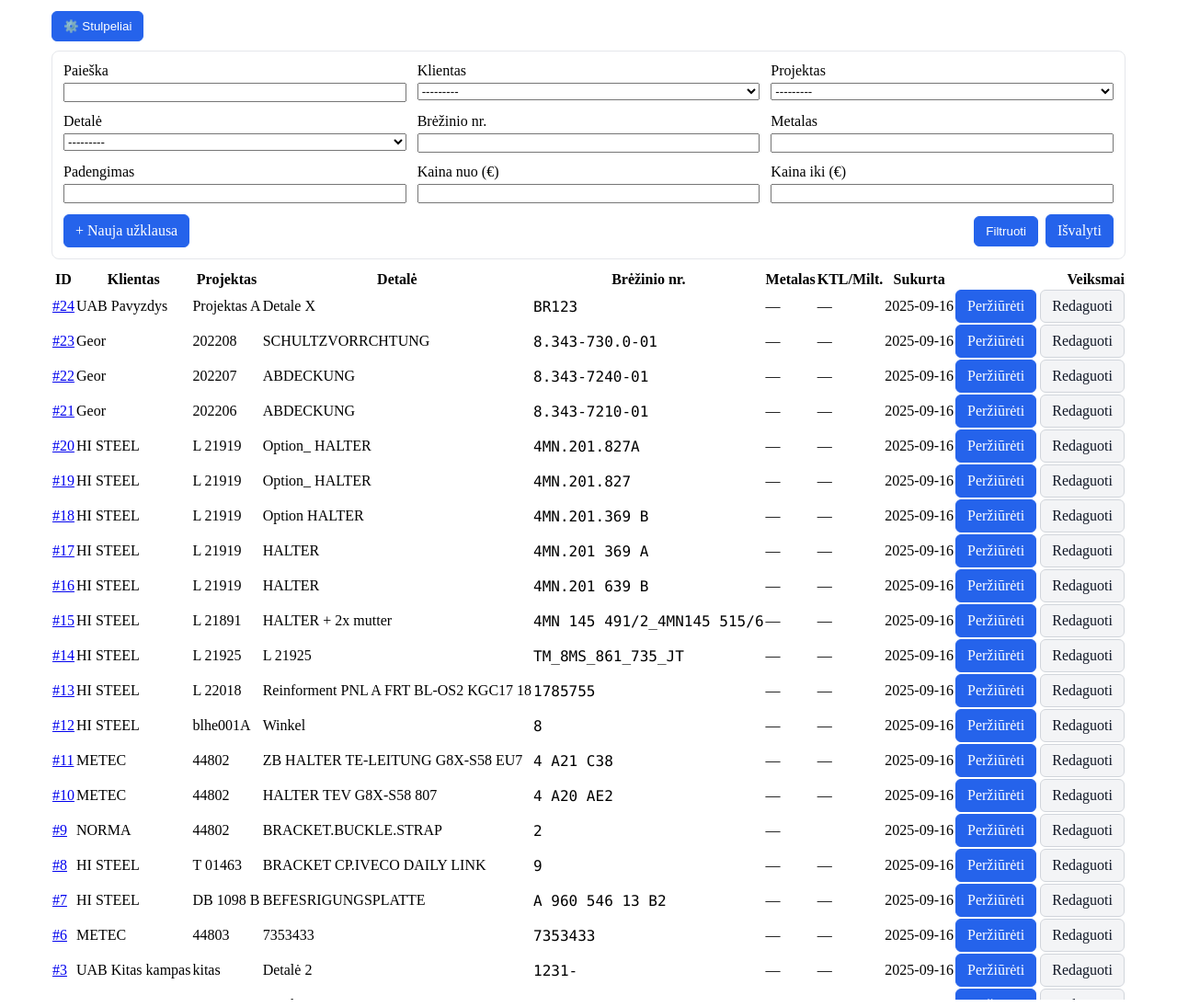
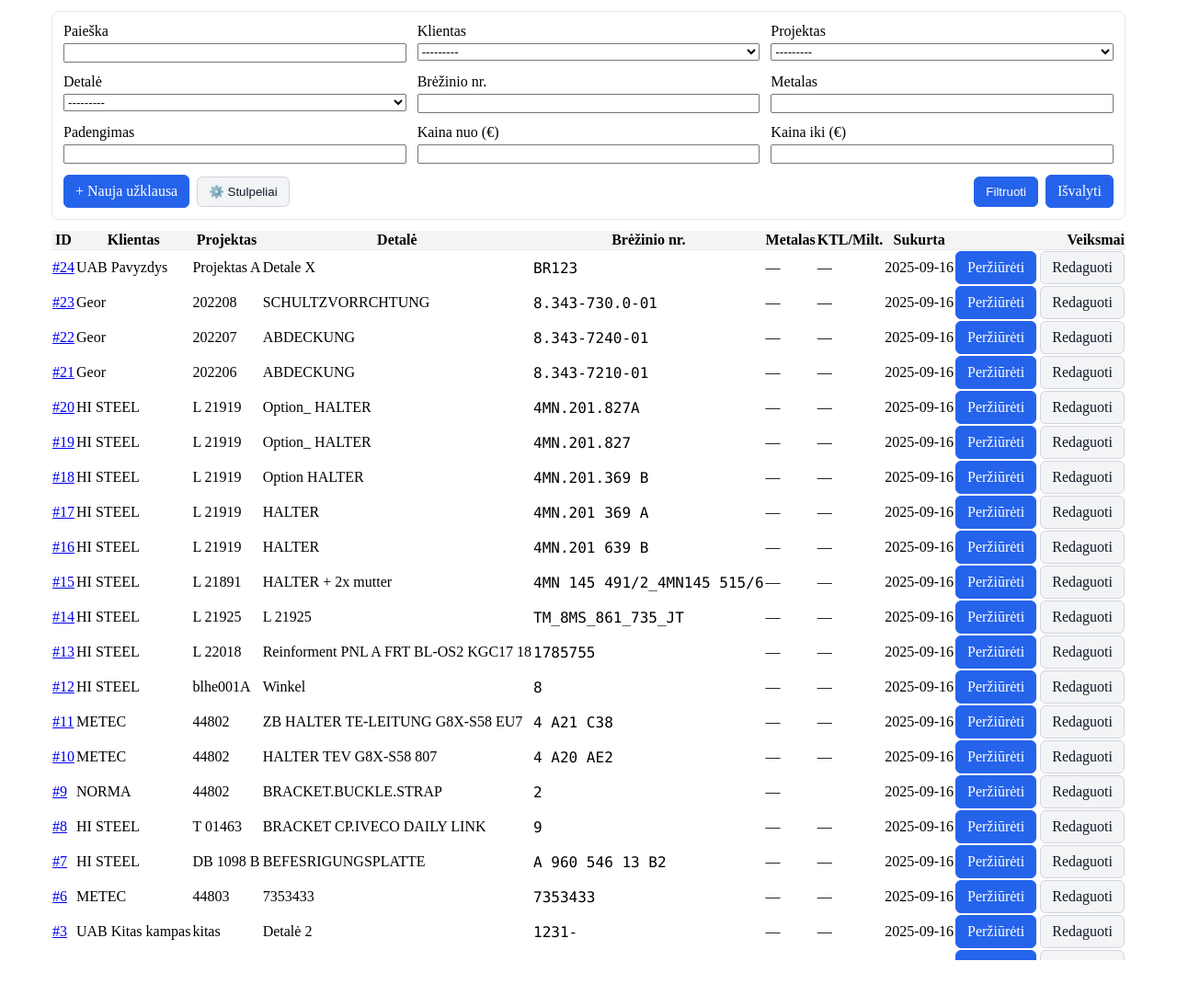
Before and after one commit to raimisbo/Elameta-registras-naujas, a Django app: page /detaliu_registras/uzklausos/ in a window 1280 px wide. Shown: the part 206-1301 px from the top of the page at 92% size. After the commit the page ends 1250 px from the top, so only its background shows below. Run offline with Django 5.2, Linux system fonts and the light colour scheme; data comes from the database, SQL or seed files in the repository.

Commit message:
10-07 Pradinis puslapio stulpeliu pavadinimai nepasislepia skrolinant

```diff
--- a/detaliu_registras/templates/detaliu_registras/perziureti_uzklausas.html
+++ b/detaliu_registras/templates/detaliu_registras/perziureti_uzklausas.html
@@ -1,6 +1,19 @@
+{# templates/detaliu_registras/perziureti_uzklausas.html #}
 {% extends "base.html" %}
 
 {% block title %}Užklausos{% endblock %}
+
+{% block extra_head %}
+<style>
+  .table thead th{
+    position: sticky;
+    top: 0;
+    z-index: 3;
+    background: #f3f4f6;
+    border-bottom: 1px solid #e5e7eb;
+  }
+</style>
+{% endblock %}
 
 {% block content %}
 <div class="container">
@@ -26,27 +39,9 @@
     {{ chart_segments|json_script:"segments-data" }}
   </header>
 
-  <!-- Stulpelių konfigūracija -->
-  <div class="cols-config" id="cols-config" style="display:flex;align-items:center;gap:12px;margin:8px 0 10px">
-    <button type="button" class="btn" id="cols-toggle">⚙️ Stulpeliai</button>
-    <div class="cols-panel" id="cols-panel"
-         style="display:none;gap:12px;flex-wrap:wrap;border:1px solid #e5e7eb;border-radius:8px;padding:8px 10px;background:#fff">
-      <label><input type="checkbox" data-col="id" checked> ID</label>
-      <label><input type="checkbox" data-col="klientas" checked> Klientas</label>
-      <label><input type="checkbox" data-col="projektas" checked> Projektas</label>
-      <label><input type="checkbox" data-col="detale" checked> Detalė</label>
-      <label><input type="checkbox" data-col="brezinys" checked> Brėžinio nr.</label>
-      <label><input type="checkbox" data-col="metalas" checked> Metalas</label>
-      <label><input type="checkbox" data-col="padengimas" checked> KTL/Milt.</label>
-      <label><input type="checkbox" data-col="sukurta" checked> Sukurta</label>
-      <label><input type="checkbox" data-col="veiksmai" checked> Veiksmai</label>
-    </div>
-  </div>
-
   <!-- Filtrai -->
   <section class="filters-wrap" style="background:#fff;border:1px solid #e5e7eb;border-radius:8px;padding:12px;margin-bottom:12px">
     <form method="get" class="filters-form" style="display:flex;flex-direction:column;gap:12px">
-      <!-- NAUJA: išsaugom aktyvų donut segmentą -->
       {% if active_seg %}
         <input type="hidden" name="seg" value="{{ active_seg }}">
       {% endif %}
@@ -59,12 +54,32 @@
         <label class="f" style="display:flex;flex-direction:column;gap:4px"><span>Brėžinio nr.</span>{{ filter_form.brezinio_nr }}</label>
         <label class="f" style="display:flex;flex-direction:column;gap:4px"><span>Metalas</span>{{ filter_form.metalas }}</label>
         <label class="f" style="display:flex;flex-direction:column;gap:4px"><span>Padengimas</span>{{ filter_form.padengimas }}</label>
-        <!-- NAUJA: kainos filtrai (EUR) – be jokių stiliaus pokyčių -->
         <label class="f" style="display:flex;flex-direction:column;gap:4px"><span>Kaina nuo (€)</span>{{ filter_form.kaina_nuo }}</label>
         <label class="f" style="display:flex;flex-direction:column;gap:4px"><span>Kaina iki (€)</span>{{ filter_form.kaina_iki }}</label>
       </div>
-      <div class="filters-actions" style="display:flex;align-items:center;gap:8px">
+
+      <div class="filters-actions" style="display:flex;align-items:center;gap:8px;position:relative;flex-wrap:wrap">
         <a class="btn" href="{% url 'detaliu_registras:ivesti_uzklausa' %}">+ Nauja užklausa</a>
+
+        {# „Stulpeliai“ mygtukas po „+ Nauja užklausa“, dropdown panelis po juo #}
+        <div id="cols-config" style="position:relative">
+          <button type="button" class="btn btn-secondary" id="cols-toggle">⚙️ Stulpeliai</button>
+          <div class="cols-panel" id="cols-panel"
+               style="position:absolute;top:calc(100% + 6px);left:0;display:none;gap:12px;flex-wrap:wrap;border:1px solid #e5e7eb;border-radius:8px;padding:8px 10px;background:#fff;box-shadow:0 8px 20px rgba(0,0,0,.08);z-index:40;min-width:260px">
+            <div style="display:grid;grid-template-columns:repeat(2,minmax(0,1fr));gap:10px">
+              <label><input type="checkbox" data-col="id" checked> ID</label>
+              <label><input type="checkbox" data-col="klientas" checked> Klientas</label>
+              <label><input type="checkbox" data-col="projektas" checked> Projektas</label>
+              <label><input type="checkbox" data-col="detale" checked> Detalė</label>
+              <label><input type="checkbox" data-col="brezinys" checked> Brėžinio nr.</label>
+              <label><input type="checkbox" data-col="metalas" checked> Metalas</label>
+              <label><input type="checkbox" data-col="padengimas" checked> KTL/Milt.</label>
+              <label><input type="checkbox" data-col="sukurta" checked> Sukurta</label>
+              <label><input type="checkbox" data-col="veiksmai" checked> Veiksmai</label>
+            </div>
+          </div>
+        </div>
+
         <span style="flex:1"></span>
         <button class="btn" type="submit">Filtruoti</button>
         <a class="btn" href="{% url 'detaliu_registras:uzklausa_list' %}">Išvalyti</a>
@@ -73,8 +88,8 @@
   </section>
 
   <!-- Lentelė -->
-  <section class="table-wrap" style="max-height:75vh; overflow:auto">
-    <table class="table" style="width:100%;border-collapse:separate;border-spacing:0">
+  <section class="table-wrap" style="max-height:75vh; overflow:auto; position:relative">
+    <table class="table" style="width:100%; border-collapse:separate; border-spacing:0">
       <thead>
         <tr>
           <th data-col="id">ID</th>
@@ -203,7 +218,7 @@
   });
 })();
 
-/* ===== Stulpelių panelė – 100% patikimas toggle ===== */
+/* ===== Stulpelių panelė – dropdown po mygtuku, saugom preferencijas ===== */
 (function() {
   const STORAGE_KEY = "uzklausos_cols_v1";
   const PANEL_OPEN_KEY = "uzklausos_cols_panel_open";
@@ -216,26 +231,31 @@
     const panel = wrap.querySelector("#cols-panel");
     if (!btn || !panel) return;
 
-    // Atstatom būseną iš localStorage
+    // atkurti būseną
     const savedOpen = localStorage.getItem(PANEL_OPEN_KEY);
     const isOpen = savedOpen === "1";
     panel.style.display = isOpen ? "flex" : "none";
 
-    btn.addEventListener("click", function(e){
+    btn.addEventListener("click", (e)=>{
       e.preventDefault();
       const nowOpen = panel.style.display === "none";
       panel.style.display = nowOpen ? "flex" : "none";
       try { localStorage.setItem(PANEL_OPEN_KEY, nowOpen ? "1" : "0"); } catch {}
     });
 
-    // Stulpelių checkbox'ų logika
+    // uždaryti paspaudus šalia
+    document.addEventListener("click", (ev)=>{
+      if (!wrap.contains(ev.target)) panel.style.display = "none";
+    });
+
+    // checkbox'ai
     const checks = panel.querySelectorAll('input[type="checkbox"][data-col]');
     const allCells = document.querySelectorAll('th[data-col], td[data-col]');
 
     function loadPrefs() {
       try { const raw = localStorage.getItem(STORAGE_KEY); return raw ? JSON.parse(raw) : null; } catch { return null; }
     }
-    function savePrefs(map) { localStorage.setItem(STORAGE_KEY, JSON.stringify(map)); }
+    function savePrefs(map) { try { localStorage.setItem(STORAGE_KEY, JSON.stringify(map)); } catch {} }
     function currentMap() { const m = {}; checks.forEach(ch => m[ch.dataset.col] = ch.checked); return m; }
     function apply(map) {
       allCells.forEach(el => {
@@ -245,8 +265,12 @@
     }
 
     const saved = loadPrefs();
-    if (saved) { checks.forEach(ch => { if (saved.hasOwnProperty(ch.dataset.col)) ch.checked = !!saved[ch.dataset.col]; }); apply(saved); }
-    else { apply(currentMap()); }
+    if (saved) {
+      checks.forEach(ch => { if (saved.hasOwnProperty(ch.dataset.col)) ch.checked = !!saved[ch.dataset.col]; });
+      apply(saved);
+    } else {
+      apply(currentMap());
+    }
 
     checks.forEach(ch => ch.addEventListener("change", () => { const m = currentMap(); savePrefs(m); apply(m); }));
   }
--- a/registras/settings.py
+++ b/registras/settings.py
@@ -87,7 +87,7 @@ DATE_INPUT_FORMATS = ['%Y-%m-%d']
 
 # --- Static & Media ---
 STATIC_URL = '/static/'
-STATICFILES_DIRS = [BASE_DIR / "static"]       # papildomi projektiniai statiniai
+# STATICFILES_DIRS = [BASE_DIR / "static"]       # papildomi projektiniai statiniai
 STATIC_ROOT = BASE_DIR / "staticfiles"         # gamybos collectstatic
 
 MEDIA_URL = 'media/'
```
